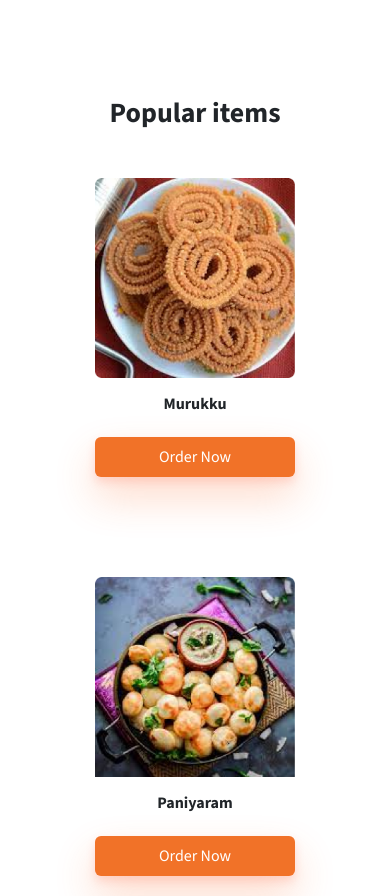
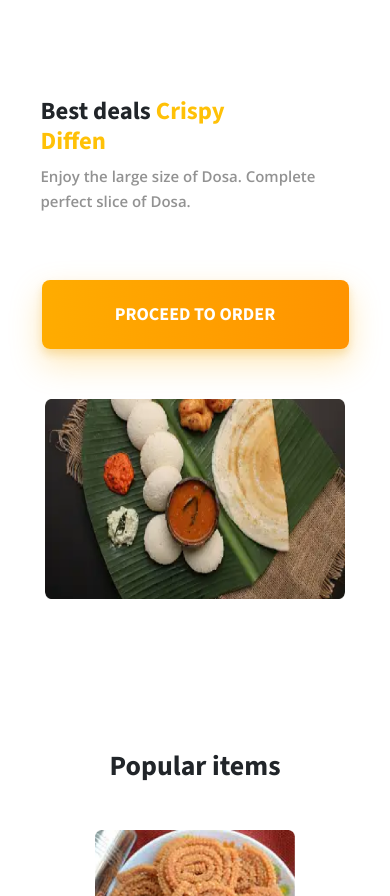
Before and after one commit to Pranav-Gangadharan/Resturant-website---Task02, a plain HTML site: page index.html in a window 390 px wide. Shown: the part 3535-4431 px from the top of the page. Drawn offline with nearby package versions, Linux system fonts and the light colour scheme; a web font is replaced by a local one.

Commit message:
project-complete

```diff
--- a/index.html
+++ b/index.html
@@ -318,7 +318,7 @@
 
 		<!-- Best deals -->
 
-		<!-- <div class="container default-section-space">
+		<div class="container default-section-space">
 			<div class="d-flex flex-wrap justify-content-center align-items-center">
 				<div class="ms-5 me-5">
 					<h1 class="ms-4 me-5 fs-2 fw-bold">
@@ -338,11 +338,11 @@
 					<img
 						src="./images/bestdeals/diffen.png"
 						alt="Crispy diffen"
-						style="max-width:650px; height: 400px"
+						class="best-deals-img"
 					/>
 				</div>
 			</div>
-		</div> -->
+		</div>
 
 		<!-- Popular items -->
 
--- a/style.css
+++ b/style.css
@@ -170,6 +170,10 @@ body {
 
 }
 
+.best-deals-img {
+    width: 650px;
+    height: 400px
+}
 
 .order-now-btn {
     border-radius: 8px;
@@ -237,7 +241,7 @@ body {
         height: 700px;
     }
 
-    .horizontal-line{
+    .horizontal-line {
         margin-left: 5em;
     }
 }
@@ -255,6 +259,28 @@ body {
     .horizontal-line {
         margin-left: 3em;
         margin-bottom: 200px;
+    }
+
+    .best-deals-img {
+        width: 300px;
+        height: 200px
+    }
+
+   .best-deals-btn {
+       width: 307px;
+       padding: 21px 35px;
+       color: #FFF;
+       text-align: center;
+       font-size: 18px;
+       font-weight: 900;
+       text-transform: uppercase;
+       border: none;
+       margin: 50px 25px;
+       border-radius: 8px;
+       background: linear-gradient(93deg, #FFB800 -47.72%, #FF8A00 136.81%);
+
+       /* Button shadow ! */
+       box-shadow: 0px 14px 32px 0px rgba(255, 178, 14, 0.29), 0px 5px 8px 0px rgba(222, 151, 0, 0.24);
    }
 
 }
```
Lines whose indentation alone changed are shown as unchanged.
